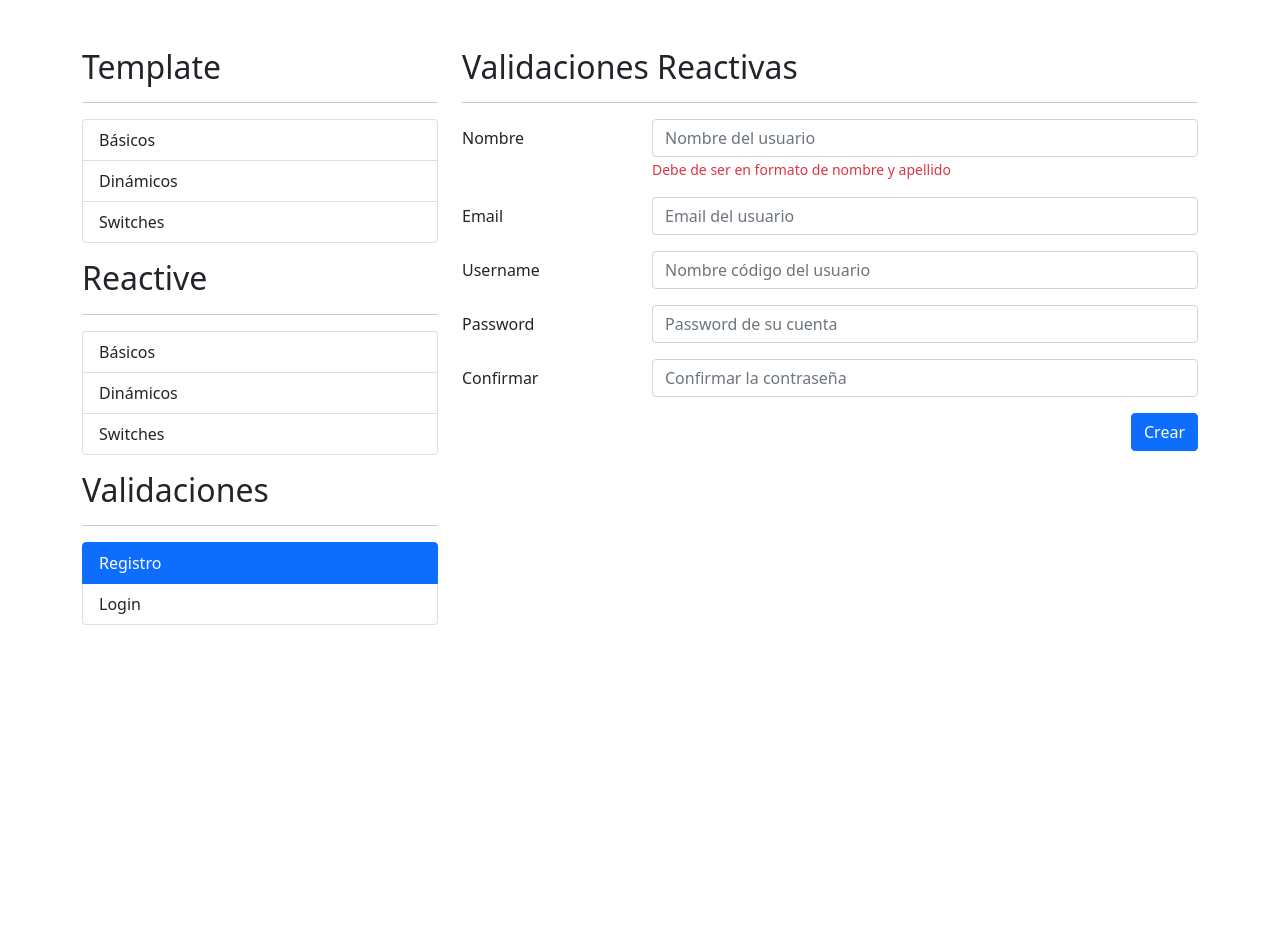
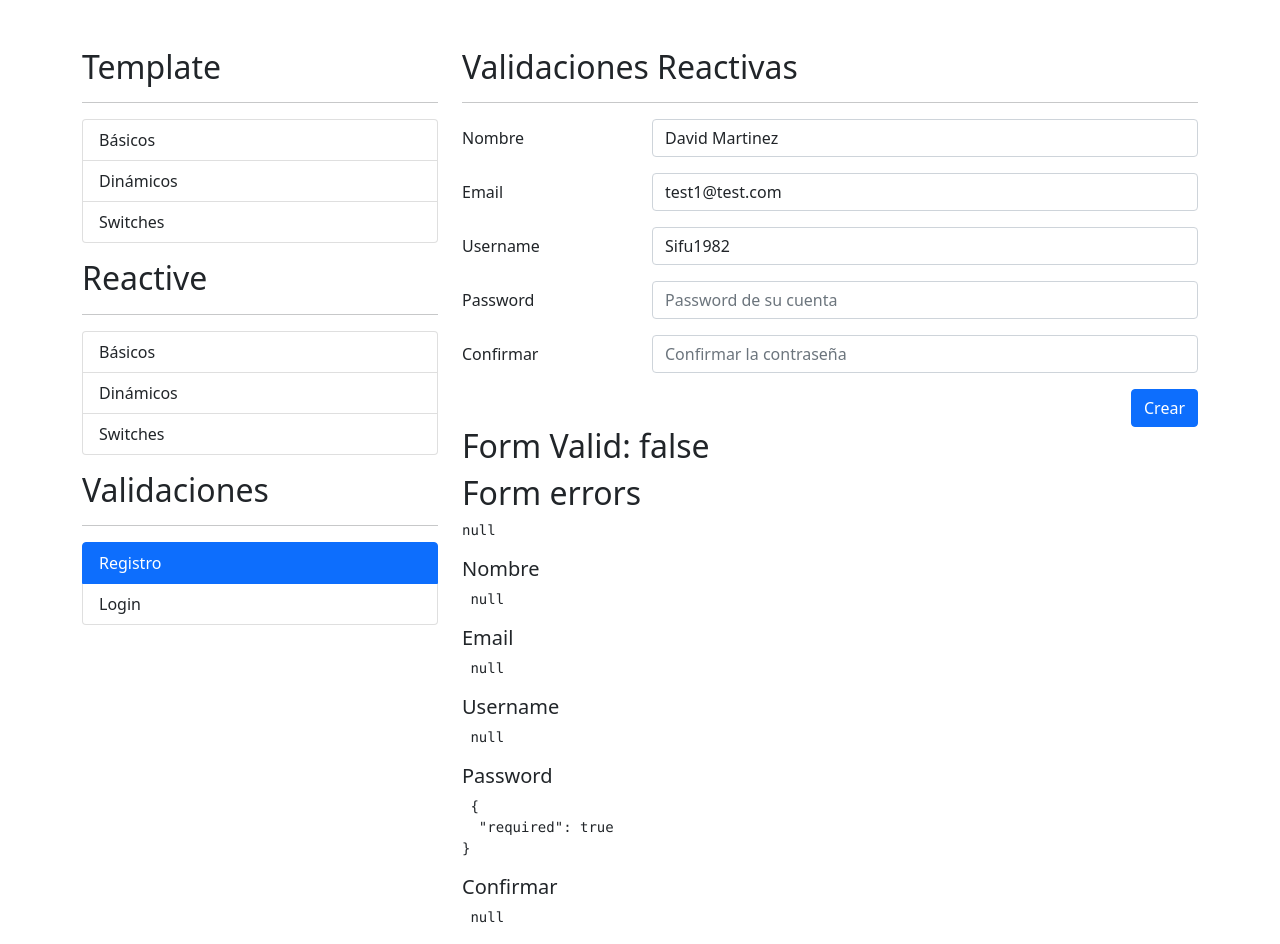
Before and after one commit to Sifu1982/06-formulariosApp, an Angular app: page /auth/registro in a window 1280 px wide. Before the commit the page ends 800 px from the top, so only its background shows below. Built offline with nearby package versions, Linux system fonts and the light colour scheme.

Commit message:
feat: custom validations and validator.service

```diff
--- /dev/null
+++ b/db.json
@@ -0,0 +1,19 @@
+{
+  "posts": [
+    {
+      "id": 1,
+      "title": "json-server",
+      "author": "typicode"
+    }
+  ],
+  "comments": [
+    {
+      "id": 1,
+      "body": "some comment",
+      "postId": 1
+    }
+  ],
+  "profile": {
+    "name": "typicode"
+  }
+}
--- a/src/app/auth/pages/registro/registro.component.html
+++ b/src/app/auth/pages/registro/registro.component.html
@@ -3,7 +3,11 @@
 
 <div class="row">
   <div class="col">
-    <form autocomplete="off">
+    <form
+      autocomplete="off"
+      [formGroup]="miFormulario"
+      (ngSubmit)="submitFormulario()"
+    >
       <!-- Nombre -->
 
       <div class="row mb-3">
@@ -12,10 +16,11 @@
           <input
             type="text"
             class="form-control"
+            formControlName="nombre"
             placeholder="Nombre del usuario"
           />
-          <span class="form-text text-danger"
-            >Debe de ser en formato de nombre y apellido
+          <span *ngIf="campoNoValido('nombre')" class="form-text text-danger">
+            Debe de ser en formato de nombre y apellido
           </span>
         </div>
       </div>
@@ -28,8 +33,12 @@
           <input
             type="email"
             class="form-control"
+            formControlName="email"
             placeholder="Email del usuario"
           />
+          <span *ngIf="campoNoValido('email')" class="form-text text-danger">
+            El correo es obligatorio
+          </span>
         </div>
       </div>
 
@@ -41,8 +50,12 @@
           <input
             type="text"
             class="form-control"
+            formControlName="userName"
             placeholder="Nombre código del usuario"
           />
+          <span *ngIf="campoNoValido('userName')" class="form-text text-danger">
+            El Username no puede ser Strider
+          </span>
         </div>
       </div>
 
@@ -54,8 +67,12 @@
           <input
             type="password"
             class="form-control"
+            formControlName="password"
             placeholder="Password de su cuenta"
           />
+          <span *ngIf="campoNoValido('password')" class="form-text text-danger">
+            La contraseña debe ser mayor de 6 caracteres
+          </span>
         </div>
       </div>
 
@@ -67,16 +84,42 @@
           <input
             type="password"
             class="form-control"
+            formControlName="password2"
             placeholder="Confirmar la contraseña"
           />
+          <span
+            *ngIf="campoNoValido('password2')"
+            class="form-text text-danger"
+          >
+            Las contraseñas deben ser iguales
+          </span>
         </div>
       </div>
 
       <div class="row">
         <div class="col">
-          <button class="btn btn-primary float-end">Crear</button>
+          <button type="submit" class="btn btn-primary float-end">Crear</button>
         </div>
       </div>
     </form>
   </div>
 </div>
+
+<h2>Form Valid: {{ miFormulario.valid }}</h2>
+<h2>Form errors</h2>
+<pre>{{ miFormulario.errors | json }}</pre>
+
+<h5>Nombre</h5>
+<pre> {{ miFormulario.controls.nombre.errors | json }} </pre>
+
+<h5>Email</h5>
+<pre> {{ miFormulario.controls.email.errors | json }} </pre>
+
+<h5>Username</h5>
+<pre> {{ miFormulario.controls.userName.errors | json }} </pre>
+
+<h5>Password</h5>
+<pre> {{ miFormulario.controls.password.errors | json }} </pre>
+
+<h5>Confirmar</h5>
+<pre> {{ miFormulario.controls.password2.errors | json }} </pre>
--- a/src/app/auth/pages/registro/registro.component.ts
+++ b/src/app/auth/pages/registro/registro.component.ts
@@ -1,16 +1,73 @@
 import { Component, OnInit } from '@angular/core';
+import { FormGroup, FormBuilder, Validators } from '@angular/forms';
 
+import {
+  nombreApellidoPattern,
+  emailPattern,
+  noPuedeSerStrider,
+} from '../../../shared/validator/validaciones';
+import { ValidatorService } from 'src/app/shared/validator/validator.service';
 @Component({
   selector: 'app-registro',
   templateUrl: './registro.component.html',
-  styles: [
-  ]
+  styles: [],
 })
 export class RegistroComponent implements OnInit {
+  miFormulario: FormGroup = this.fb.group(
+    {
+      nombre: [
+        '',
+        [
+          Validators.required,
+          Validators.pattern(this.validatorService.nombreApellidoPattern),
+        ],
+      ],
+      email: [
+        '',
+        [
+          Validators.required,
+          Validators.pattern(this.validatorService.emailPattern),
+        ],
+      ],
+      // Cuando se use una validación personalizada, al llamar al método, recordar no usar ()
+      userName: [
+        '',
+        [Validators.required, this.validatorService.noPuedeSerStrider],
+      ],
+      password: ['', [Validators.required, Validators.minLength(6)]],
+      password2: ['', [Validators.required]],
+    },
+    {
+      validators: [
+        this.validatorService.camposIguales('password', 'password2'),
+      ],
+    }
+  );
 
-  constructor() { }
+  constructor(
+    private fb: FormBuilder,
+    private validatorService: ValidatorService
+  ) {}
 
   ngOnInit(): void {
+    this.miFormulario.reset({
+      nombre: 'David Martinez',
+      email: 'test1@test.com',
+      userName: 'Sifu1982',
+    });
   }
 
+  campoNoValido(campo: string) {
+    return (
+      this.miFormulario.get(campo)?.invalid &&
+      this.miFormulario.get(campo)?.touched
+    );
+  }
+
+  submitFormulario() {
+    console.log(this.miFormulario.value);
+
+    // Esto dispara las validaciones en cada uno de los campos
+    this.miFormulario.markAllAsTouched();
+  }
 }
--- /dev/null
+++ b/src/app/shared/validator/validaciones.ts
@@ -0,0 +1,24 @@
+import { FormControl } from '@angular/forms';
+
+export const nombreApellidoPattern: string = '([a-zA-Z]+) ([a-zA-Z]+)';
+export const emailPattern: string = '^[a-z0-9._%+-]+@[a-z0-9.-]+\\.[a-z]{2,4}$';
+
+export const noPuedeSerStrider = (control: FormControl) => {
+  const valor: string = control.value?.trim().toLowerCase();
+  if (valor === 'strider') {
+    return {
+      noStrider: true,
+    };
+  }
+  return null;
+};
+
+// noPuedeSerStrider(control: FormControl) {
+//     const valor: string = control.value?.trim().toLowerCase();
+//     if (valor === 'strider') {
+//       return {
+//         noStrider: true,
+//       };
+//     }
+//     return null;
+//   }
--- /dev/null
+++ b/src/app/shared/validator/validator.service.ts
@@ -0,0 +1,39 @@
+import { Injectable } from '@angular/core';
+import { AbstractControl, FormControl, ValidationErrors } from '@angular/forms';
+
+@Injectable({
+  providedIn: 'root',
+})
+export class ValidatorService {
+  public nombreApellidoPattern: string = '([a-zA-Z]+) ([a-zA-Z]+)';
+  public emailPattern: string = '^[a-z0-9._%+-]+@[a-z0-9.-]+\\.[a-z]{2,4}$';
+
+  constructor() {}
+
+  // El tipo ValidationErrors es un objeto. Hay que añadir null al tipado para cuando la validación es correcta
+  noPuedeSerStrider(control: FormControl): ValidationErrors | null {
+    const valor: string = control.value?.trim().toLowerCase();
+    if (valor === 'strider') {
+      return {
+        noStrider: true,
+      };
+    }
+    return null;
+  }
+
+  camposIguales(campo1: string, campo2: string) {
+    return (formGroup: AbstractControl): ValidationErrors | null => {
+      const pass1 = formGroup.get(campo1)?.value;
+      const pass2 = formGroup.get(campo2)?.value;
+
+      if (pass1 !== pass2) {
+        formGroup.get(campo2)?.setErrors({ noIguales: true });
+        return { noIguales: true };
+      }
+
+      formGroup.get(campo2)?.setErrors(null);
+
+      return null;
+    };
+  }
+}
```
Also changed, not shown: src/app/auth/auth.module.ts (+6 -11 lines), email-pattern.txt (added).
